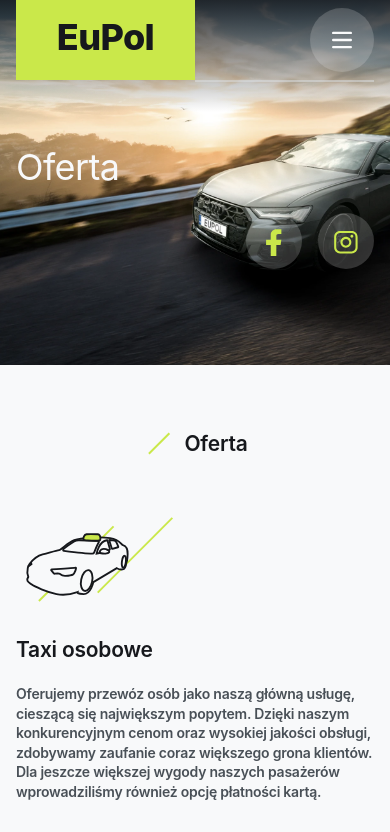
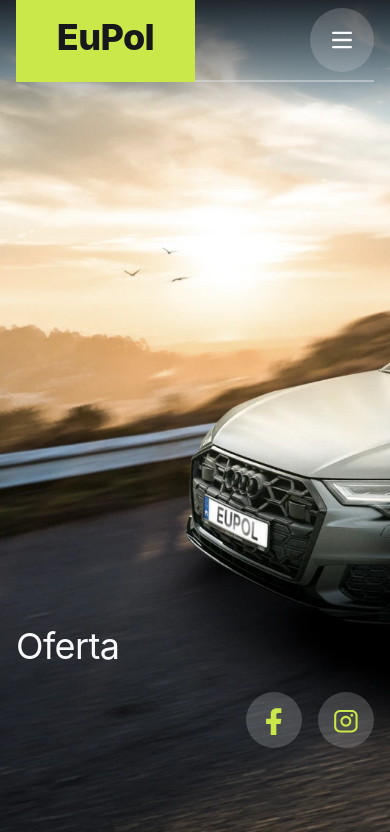
Before and after one commit to delalegion/eupol, a SvelteKit app: page /oferta in a window 390 px wide. Shown: the top 832 px of the page. Built offline with nearby package versions, Linux system fonts and the light colour scheme.

Commit message:
Modify header

```diff
--- a/src/routes/oferta/+page.svelte
+++ b/src/routes/oferta/+page.svelte
@@ -38,14 +38,14 @@
 	<title>Eupol - Nowoczesny przewoźnik</title>
 </svelte:head>
 
-<header id="header" class="bg-[url('/bg.webp')] bg-cover bg-no-repeat bg-center xl:bg-left pb-24 relative">
+<header id="header" class="h-screen bg-[url('/bg.webp')] bg-cover bg-no-repeat bg-center xl:bg-left pb-24 relative">
 	<div class="bg-gradient-to-b from-dark-50/90 absolute top-0 right-0 left-0 -z-0 w-full h-28"></div>
 	<div class="mx-auto max-w-screen-xl justify-between content-between h-full flex flex-col px-4 sm:px-8">
-		<navbar class="navbar grid grid-cols-12 z-10">
-			<div class="bg-primary clip-logo max-w-52 p-4 flex justify-center content-center col-span-6 min-[425px]:col-span-4 md:col-span-2 px-5 max-h-20">
+		<navbar class="navbar grid grid-cols-6 md:grid-cols-12 z-10">
+			<div class="bg-primary clip-logo max-w-52 p-4 flex justify-center content-center col-span-3 min-[425px]:col-span-4 md:col-span-2 px-5">
 				<a href="/" class="font-primary text-h3 xl:text-h2 text-dark-50 font-extrabold select-none">EuPol</a>
 			</div>
-			<div class="h-full border-b-2 border-dark-250/50 w-full min-[425px]:justify-between col-span-6 min-[425px]:col-span-8 md:col-span-10 pl-6 flex content-center justify-end">
+			<div class="h-full border-b-2 border-dark-250/50 w-full min-[425px]:justify-between col-span-3 min-[425px]:col-span-8 md:col-span-10 pl-6 flex content-center justify-end">
 				<div class="py-4 content-center hidden min-[425px]:block">
 					<a href="tel:+48123123123" class="flex gap-3 font-semibold text-gray-50"><span class="text-primary font-bold">/</span> +48 123 123 123</a>
 				</div>
```
